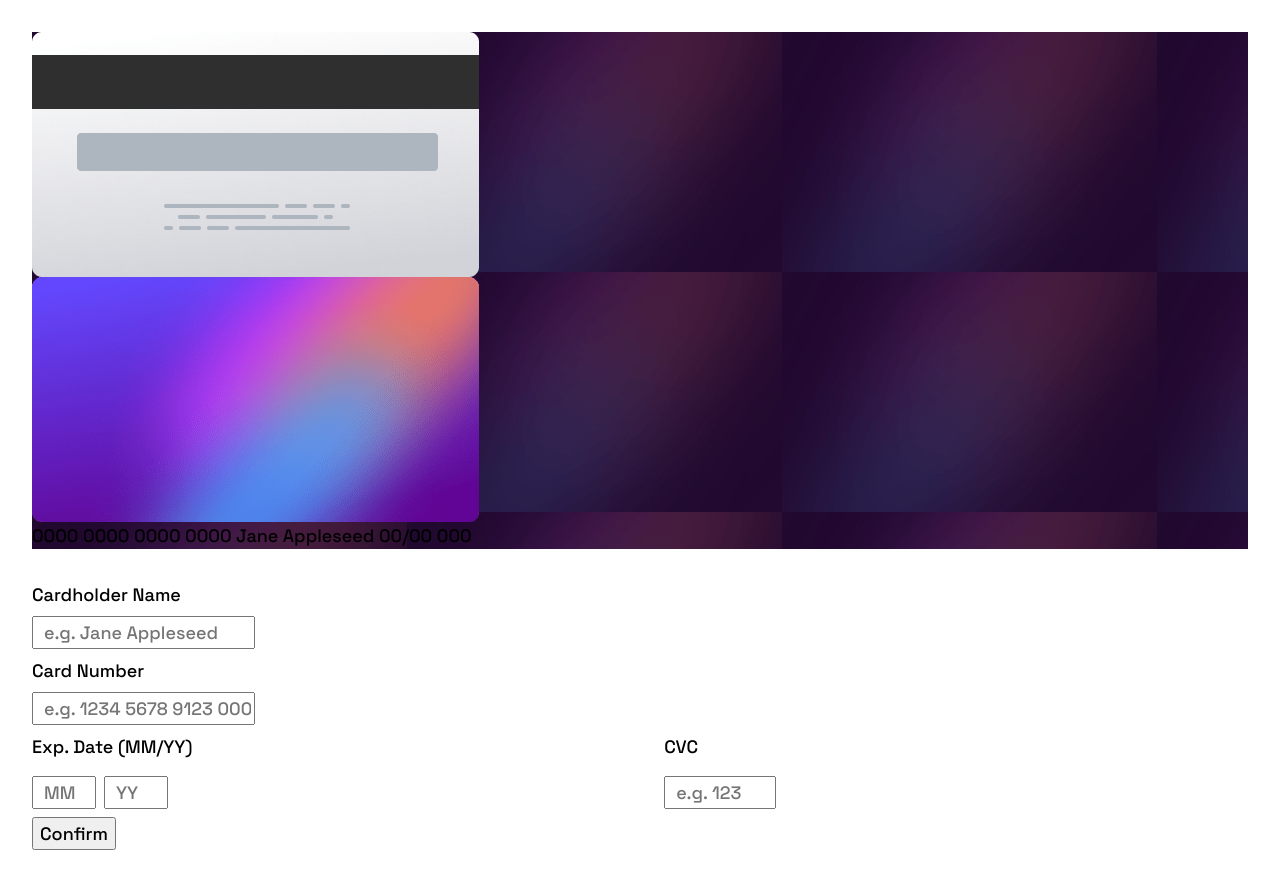
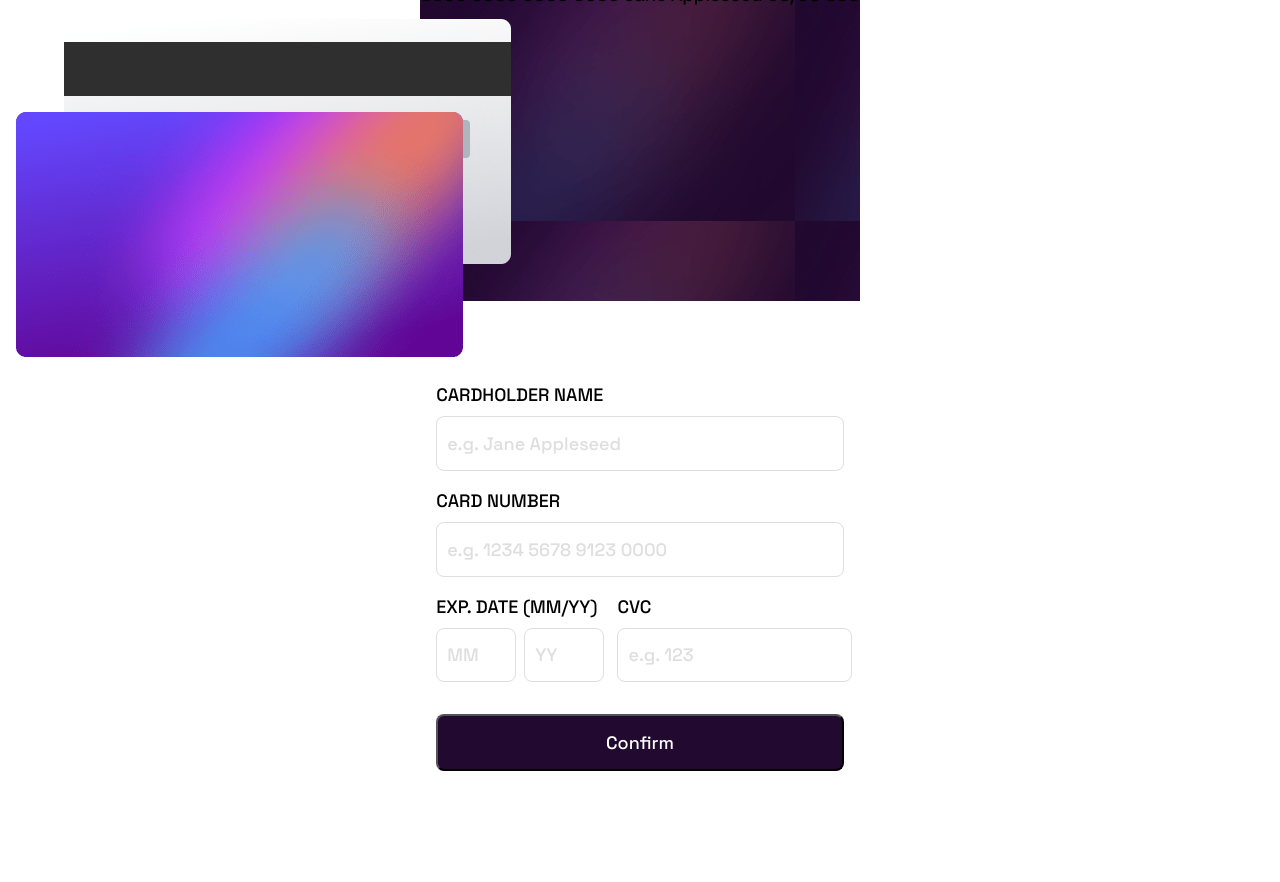
Before and after one commit to sclingan/interactive-card-details, a React (Vite) app: page / in a window 1280 px wide. After the commit the page ends 819 px from the top, so only its background shows below. Built offline with nearby package versions, Linux system fonts and the light colour scheme.

Commit message:
Adjusting form inputs, adding img layout

```diff
--- a/src/App.css
+++ b/src/App.css
@@ -13,64 +13,91 @@
 }
 
 body {
+    display: flex;
+    flex-direction: column;
+    align-items: center;
+    justify-content: center;
     font-size: var(--font-size);
     font-family: var(--ff);
     font-weight: var(--fw);
     padding-block: 2rem;
-    padding-inline: 2rem;
 }
 
 main {
-
 }
 
 header {
     background-color: var(--linear);
     background-image: url('../public/images/bg-main-mobile.png');
+    min-height: 20rem; /* check and fix this */
+}
+
+.card-back {
+    position: absolute;
+    max-width: 80%;
+    top: 1.2rem;
+    left: 4rem;
+}
+
+.card-front {
+    position: absolute;
+    max-width: 80%;
+    top: 7rem;
+    left: 1rem;
 }
 
 section {
     padding-block: 2rem;
+    padding-inline: 1rem;
+    padding-top: 5rem;
 }
 
 form {
 }
 
 label {
-    margin-bottom: 0.5rem;
+    text-transform: uppercase;
+    margin-bottom: 0.8rem;
 }
 
 input {
     display: block;
-    margin-block: 0.5rem;
+    width: 100%;
+    border-radius: 0.5rem;
+    padding-block: 0.8rem;
+    margin-bottom: 1rem;
+    margin-top: 0.5rem;
+    border: solid 0.1rem var(--light-gray-violet);
 }
 
 ::placeholder {
     padding-left: 0.5rem;
+    color: var(--light-gray-violet);
 }
 
 #MM {
-    max-width: 4rem;
+    max-width: 5rem;
     grid-column: 1/1;
     grid-row: 2/2;
 }
 
 #YY {
-    max-width: 4rem;
+    max-width: 5rem;
     grid-column: 1/2;
     grid-row: 2/2;
-    margin-left: 4.5rem;
+    margin-left: 5.5rem;
 }
 
 #cvc-label {
     grid-column: 2/3;
     grid-row: 1/1;
+    margin-left: 0.5rem;
 }
 
 #cvc {
-    max-width: 7rem;
     grid-column: 2/3;
     grid-row: 2/2;
+    margin-left: 0.5rem;
 }
 
 .exp {
@@ -78,3 +105,16 @@ input {
     grid-template-columns: auto auto;
     grid-template-rows: auto auto;
 }
+
+.exp label {
+    margin-bottom: 0;
+}
+
+button {
+    width: 100%;
+    background-color: var(--dark-violet);
+    color: var(--white);
+    padding-block: 0.8rem;
+    border-radius: 0.5rem;
+    margin-block: 1rem;
+}
--- a/src/header.tsx
+++ b/src/header.tsx
@@ -6,8 +6,8 @@ function Header() {
 
   return (
     <header>
-        <img src={cardBack} alt=""></img>
-        <img src={cardFront} alt=""></img>
+        <img src={cardBack} alt="" className='card-back'></img>
+        <img src={cardFront} alt="" className='card-front'></img>
          0000 0000 0000 0000
          Jane Appleseed
          00/00
```
